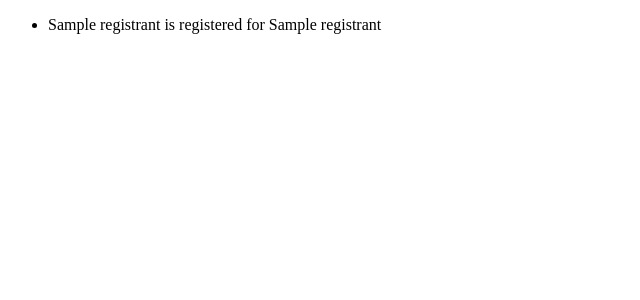
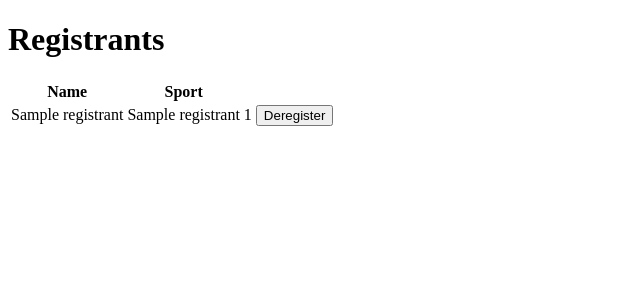
Before and after one commit to waiga/Flask-Practice2-freshmanSports, a Flask app: template templates/registrants.html in a window 1280 px wide. Shown: the top 300 px of the page, without its empty margins (0-640 px from the left). Run offline with Flask 2, Linux system fonts and the light colour scheme; the template is opened without the code that fills it: most values are stand-ins (such as "Sample title", 1, 10 or a date in 2020); some libraries are stand-ins or nearby versions.

Commit message:
SQLite3 Connection; Deregister need improve

```diff
--- a/app.py
+++ b/app.py
@@ -1,5 +1,18 @@
-from flask import Flask, render_template, request
+from flask import Flask, render_template, request,redirect
+import sqlite3
+# from cs50 import SQL
 
+db = sqlite3.connect('C:/Users/hyang/PycharmProjects/freshIMs/database.db', check_same_thread=False, isolation_level=None)
+# db = SQL("sqlite:///froshims.db")
+cur = db.cursor()
+# cur.execute("CREATE TABLE registrants (id INTEGER, name TEXT NOT NULL, sport TEXT NOT NULL, PRIMARY KEY(id));")
+# cur.execute("INSERT INTO registrants (name, sport) VALUES (?, ?)", ("TESTTEST11", "Ultimate Frisbee"))
+# rows = cur.fetchall()
+# for row in rows:
+#     print(row)
+# cur.execute('select * from registrants order by name desc')
+
+# db.close()
 app = Flask(__name__)
 
 REGISTRANTS = {}
@@ -14,21 +27,44 @@ SPORTS = [
 def index():
     return render_template("index.html", sports=SPORTS)
 
+@app.route("/deregister", methods=["POST"])
+def deregister():
+    ID = request.form.get("number")
+    print(ID)
+    if ID:
+        cur.execute("delete from registrants where id = ?", ID)
+    return redirect('/registrants')
+
+
+
 @app.route("/register", methods=["POST"])
 def register():
     name = request.form.get("name")
+    sport = request.form.get("sport")
+    print(name, sport)
     if not name:
+        print(name)
         return render_template("failure.html")
-    sport = request.form.get("sport")
-    if sport not in SPORTS:
-        return render_template("failure.html")
-    REGISTRANTS[name] = sport
-    return render_template("success.html")
+    # if sport in SPORTS:
+    #     print(sport)
+    #     return render_template("failure.html")
+    # REGISTRANTS[name] = sport
+    cur.execute("INSERT INTO registrants (name, sport) VALUES(?, ?)", (name, sport))
+
+    return redirect("/registrants")
+    # return render_template("success.html")
 
 
 @app.route("/registrants")
 def registrants():
-    return render_template("registrants.html", registrants = REGISTRANTS)
+    db = sqlite3.connect('C:/Users/hyang/PycharmProjects/freshIMs/database.db', check_same_thread=False,
+                         isolation_level=None)
+    # db = SQL("sqlite:///froshims.db")
+    cur = db.cursor()
+    DATA = cur.execute("SELECT * FROM registrants")
+    # print([registrant[2] for registrant in DATA])
+    # db.close()
+    return render_template("registrants.html", register_data = DATA)
 
 
 app.run(debug=True)
--- a/templates/failure.html
+++ b/templates/failure.html
@@ -5,6 +5,6 @@
     <title>Title</title>
 </head>
 <body>
-  you are not registered!
+  you are NOT registered!
 </body>
 </html>
--- a/templates/registrants.html
+++ b/templates/registrants.html
@@ -1,9 +1,28 @@
 {% extends "layout.html" %}
 
 {% block body %}
-  <ul>
-    {% for name in registrants %}
-      <li> {{ name }} is registered for {{ registrants[name] }}</li>
-    {% endfor %}
-  </ul>
+  <h1> Registrants</h1>
+  <table>
+    <thead>
+      <tr>
+          <th>Name</th>
+          <th>Sport</th>
+          <th></th>
+      </tr>
+    </thead>
+    <tbody>
+      {% for registrant in register_data %}
+      <tr>
+        <td>{{ registrant[1] }}</td>
+        <td>{{ registrant[2] }}</td>
+        <td>
+          <from action="/deregister" method="post">
+            <input name="number" type="hidden" value="{{ registrant[0] }}"> {{ registrant[0] }}
+            <button type="submit">Deregister</button>
+          </from>
+        </td>
+      </tr>
+      {% endfor %}
+    </tbody>
+  </table>
 {% endblock %}
```
Also changed, not shown: templates/index.html (+10 -6 lines), templates/register.html (deleted, +0 -10 lines), test.py (added, +24 -0 lines).
